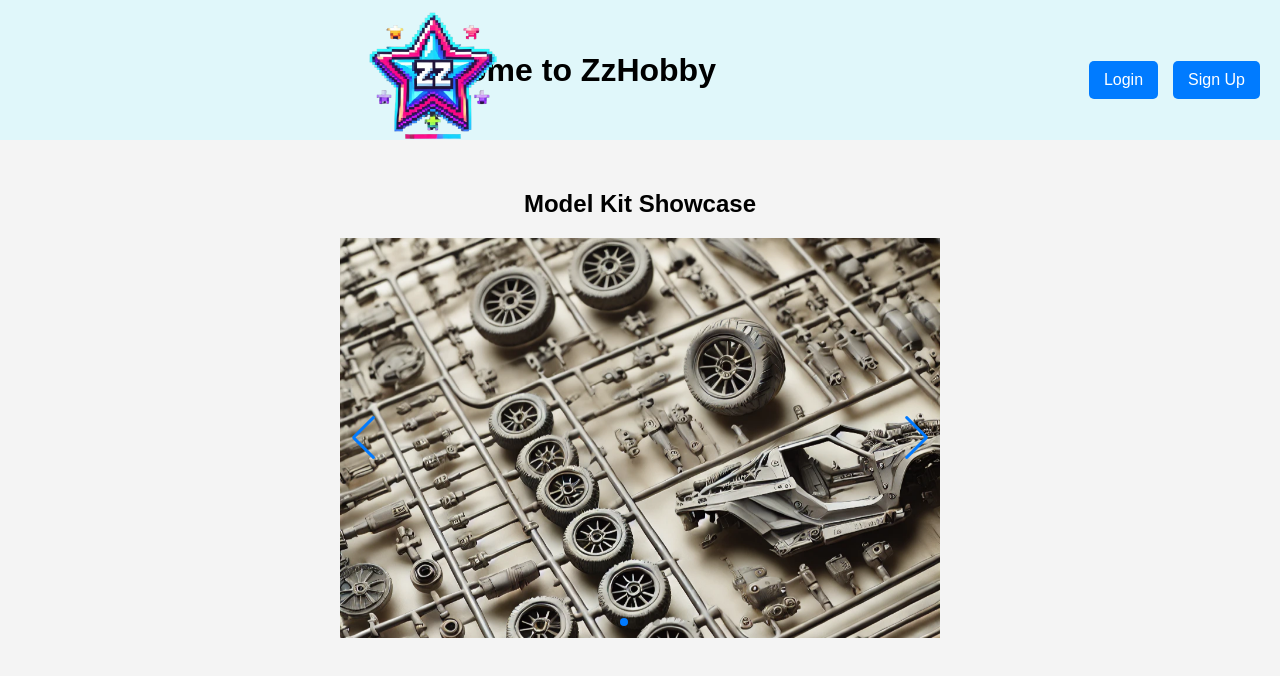
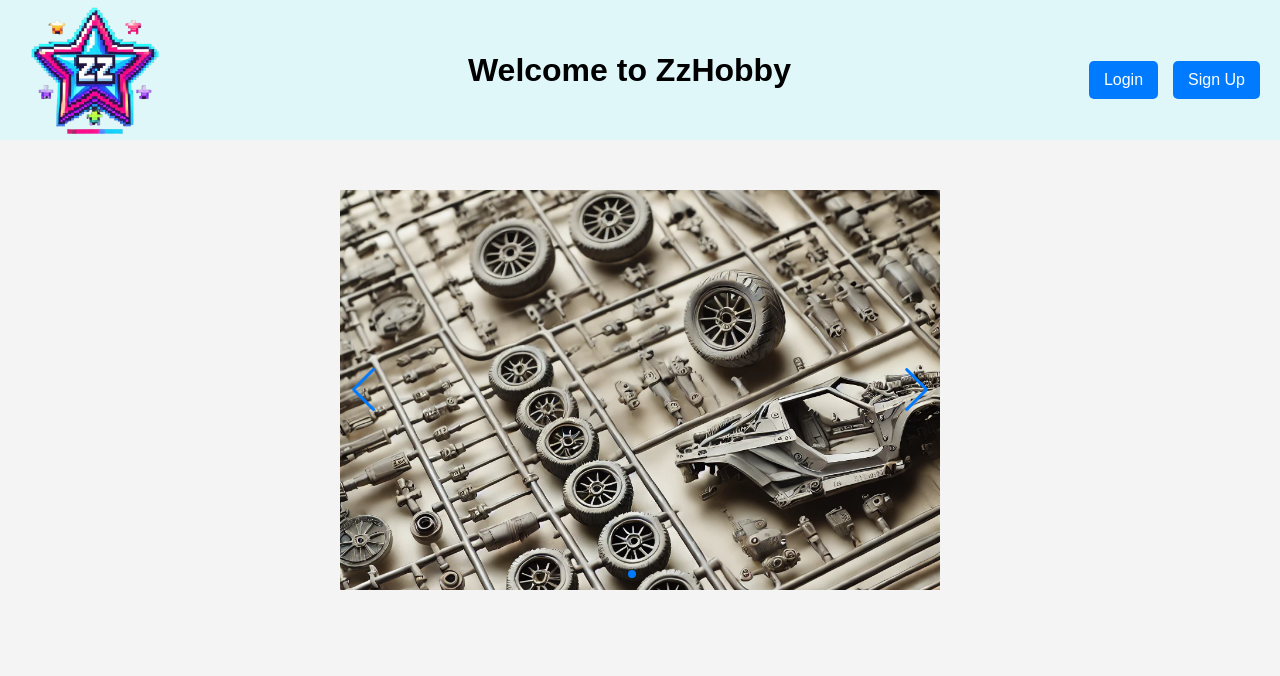
Before and after one commit to zzlucc0/zzhobby, a React (Create React App) app in the folder frontend/: page / in a window 1280 px wide. Shown: the top 676 px of the page. Built offline with nearby package versions, Linux system fonts and the light colour scheme.

Commit message:
Created header component

```diff
--- a/frontend/src/App.css
+++ b/frontend/src/App.css
@@ -8,10 +8,10 @@ body {
 }
 
 .header {
-  background-color: #e0f7fa; /* Light and fresh color */
+  background-color: #e0f7fa;
   /* background-image: url("../public/images/logo.png");  */
-  background-size: cover; /* Stretch the logo to cover the entire header */
-  background-repeat: no-repeat; /* Prevent repeating if cover is used */
+  background-size: cover;
+  background-repeat: no-repeat;
   background-position: center;
   display: flex;
   justify-content: space-between;
@@ -23,7 +23,7 @@ body {
 .logo {
   width: 150px;
   height: auto;
-  position: absolute;
+  position: flex;
   top: 0.05px;
   left: 28%;
 }
@@ -37,6 +37,9 @@ body {
 }
 
 .welcome-text {
+  background-color: #c82333;
+  position: flex;
+  top: 20%;
   font-size: 1.2rem;
   margin-left: 20px;
   color: #333;
--- /dev/null
+++ b/frontend/src/pages/Header.js
@@ -0,0 +1,51 @@
+import React, { useState, useEffect } from 'react';
+import { useNavigate } from 'react-router-dom';
+import Login from '../components/Auth/Login';
+import Register from '../components/Auth/Register';
+
+function Header() {
+  const navigate = useNavigate();
+  const [username, setUsername] = useState(null);
+
+  useEffect(() => {
+    const storedUsername = localStorage.getItem('username');
+    if (storedUsername) {
+      setUsername(storedUsername);
+    }
+  }, []);
+
+  const handleLogout = () => {
+    localStorage.removeItem('token');
+    localStorage.removeItem('username');
+    alert('Logged out successfully');
+    window.location.reload();
+  };
+
+  return (
+    <header className="header">
+      <img
+        src="/images/logo.png"
+        alt="Logo"
+        className="logo"
+        onClick={() => navigate('/')}
+        style={{ cursor: 'pointer' }}
+      />
+      <h1 className="welcome">Welcome to ZzHobby</h1>
+      {username ? (
+        <div className="user-info">
+          <span className="welcome-text">Hi, {username}</span>
+          <button className="btn logout-btn" onClick={handleLogout}>
+            Logout
+          </button>
+        </div>
+      ) : (
+        <div className="auth-buttons">
+            <Login />
+            <Register />
+        </div>
+      )}
+    </header>
+  );
+}
+
+export default Header;
--- a/frontend/src/pages/Home.js
+++ b/frontend/src/pages/Home.js
@@ -2,16 +2,16 @@ import React,{ useEffect, useState } from 'react';
 import { useNavigate } from 'react-router-dom';
 import { Swiper, SwiperSlide } from 'swiper/react';
 import { Navigation, Pagination,Autoplay } from 'swiper/modules';
+import Header from './Header';
 import 'swiper/css';
 import 'swiper/css/navigation';
 import 'swiper/css/pagination';
-import Login from '../components/Auth/Login'; // Import Login
-import Register from '../components/Auth/Register'; // Import Register
+import Login from '../components/Auth/Login';
+import Register from '../components/Auth/Register';
 
 const modelImages = [
   "/images/model_kit_1.webp",
-  "/images/model_kit_2.webp",
-  "/images/model_kit_3.webp"
+  "/images/model_kit_2.webp"
 ];
 
 function HomePage() {
@@ -34,7 +34,7 @@ function HomePage() {
 
   return (
     <div className="homepage">
-      <header className="header">
+      {/* <header className="header">
         <img src="/images/logo.png" alt="Logo" className="logo" />
         <h1 className="welcome">Welcome to ZzHobby</h1>
         {token ? (
@@ -50,9 +50,9 @@ function HomePage() {
             <Register />
           </div>
         )}
-      </header>
+      </header> */}
+      <Header />
       <div className="main-content">
-        <h2>Model Kit Showcase</h2>
         <Swiper
           spaceBetween={30}
           slidesPerView={1}
```
